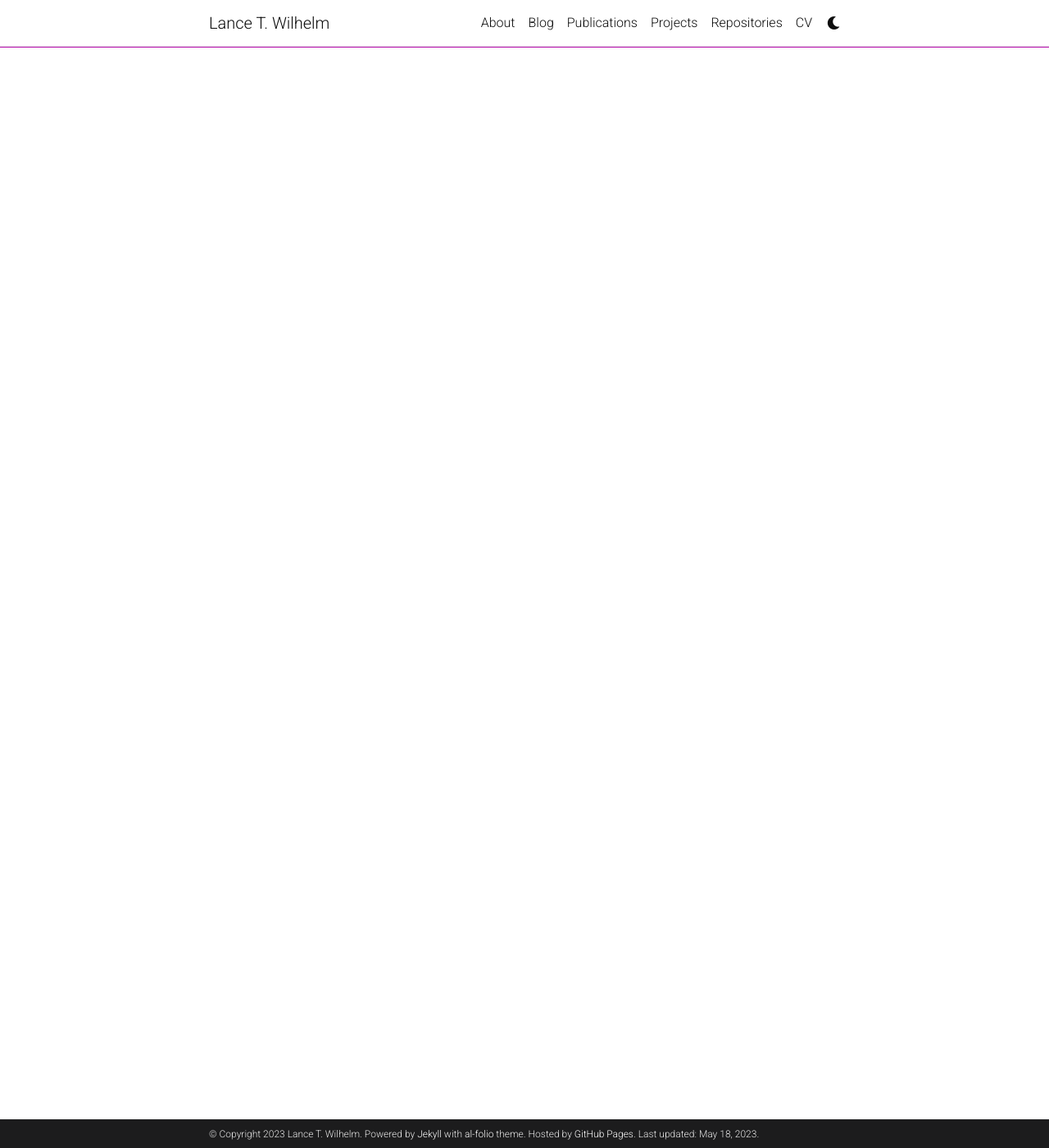
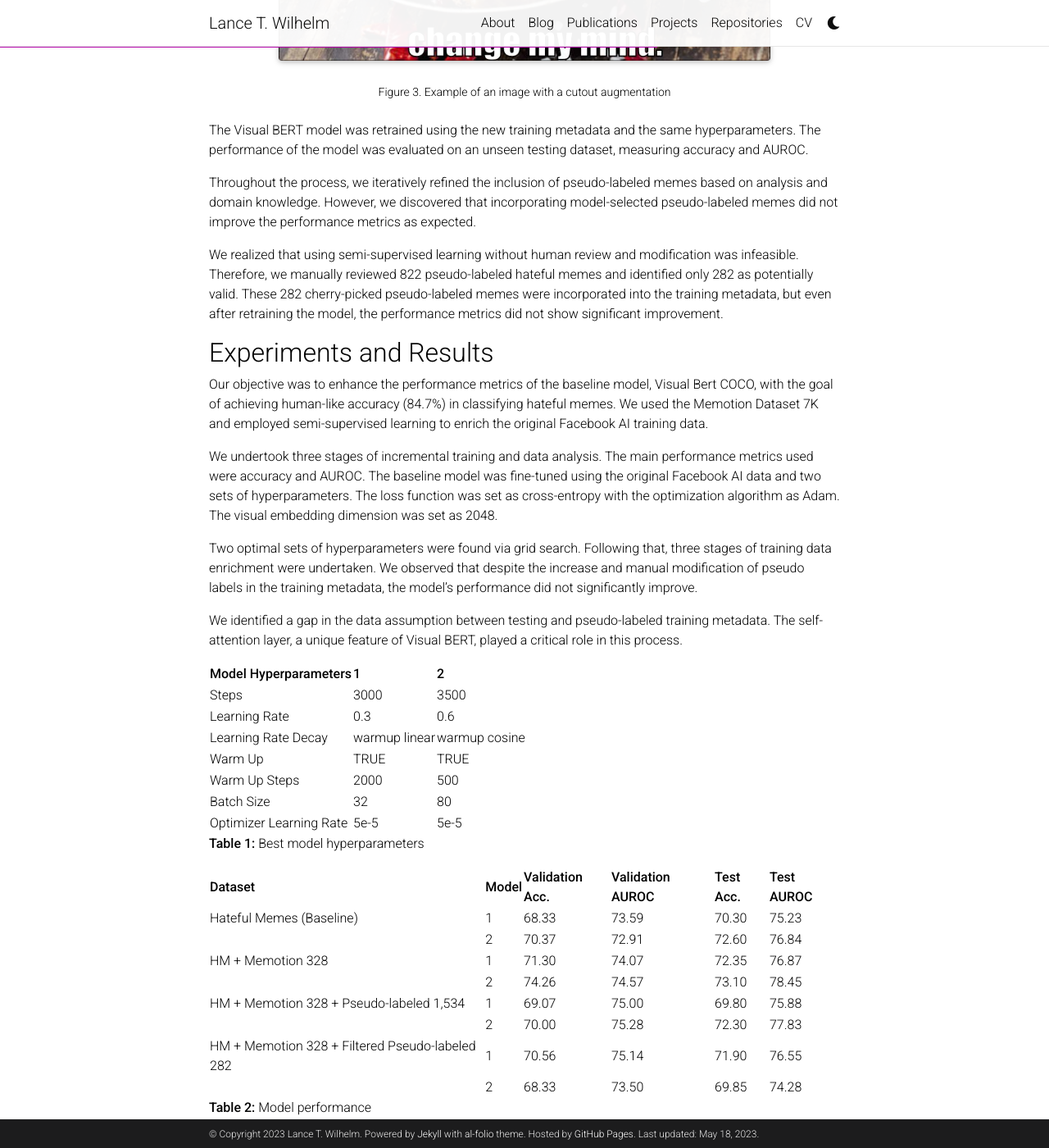
Before and after one commit to lancewilhelm/lancewilhelm.github.io, a Jekyll site: the page built from _projects/Hateful Memes.md, in a window 1280 px wide and 1400 px high, scrolled down 2398 px. Shown: the whole window at 82% size. Built offline with Jekyll 4.4.1, drawn with Linux system fonts in a browser that asks for light colours; full-size pictures stand in for the smaller copies a plugin makes; comment, search, counter and statistics services are not loaded; a style sheet for code colours, icons or effects is not loaded; some of the changed text lies outside the part shown.

Commit message:
hateful memes project

```diff
--- a/_projects/Hateful Memes.md
+++ b/_projects/Hateful Memes.md
@@ -55,10 +55,73 @@ The initial training metadata consisted of 8,928 reliably labeled memes, includi
 
 For semi-supervised learning, we created new metadata for the remaining unlabeled memes from the Memotion 7K dataset. Pseudo labels were assigned to these memes, and a threshold was set to filter positive and negative pseudo labels. This resulted in 1,534 pseudo-labeled memes.
 
-To enhance the training data, we applied image transformations, such as cutout, to the 1,534 pseudo-labeled memes, generating strongly augmented memes. These augmented memes were then concatenated with the original training metadata, resulting in a new training dataset of 10,462 memes.
+To enhance the training data, we applied image transformations, such as cutout (Figure 3), to the 1,534 pseudo-labeled memes, generating strongly augmented memes. These augmented memes were then concatenated with the original training metadata, resulting in a new training dataset of 10,462 memes.
+
+<div class="row">
+    <div class="col-sm mt-3 mt-md-0">
+        <center>
+        {% include figure.html path="assets/img/hateful memes/fig_4.jpg" title="Figure 3" class="img-fluid rounded z-depth-1" width=600 zoomable=true %}
+        </center>
+    </div>
+</div>
+<div class="caption">
+    Figure 3. Example of an image with a cutout augmentation
+</div>
 
 The Visual BERT model was retrained using the new training metadata and the same hyperparameters. The performance of the model was evaluated on an unseen testing dataset, measuring accuracy and AUROC.
 
 Throughout the process, we iteratively refined the inclusion of pseudo-labeled memes based on analysis and domain knowledge. However, we discovered that incorporating model-selected pseudo-labeled memes did not improve the performance metrics as expected.
 
 We realized that using semi-supervised learning without human review and modification was infeasible. Therefore, we manually reviewed 822 pseudo-labeled hateful memes and identified only 282 as potentially valid. These 282 cherry-picked pseudo-labeled memes were incorporated into the training metadata, but even after retraining the model, the performance metrics did not show significant improvement.
+
+## Experiments and Results
+
+Our objective was to enhance the performance metrics of the baseline model, Visual Bert COCO, with the goal of achieving human-like accuracy (84.7%) in classifying hateful memes. We used the Memotion Dataset 7K and employed semi-supervised learning to enrich the original Facebook AI training data.
+
+We undertook three stages of incremental training and data analysis. The main performance metrics used were accuracy and AUROC. The baseline model was fine-tuned using the original Facebook AI data and two sets of hyperparameters. The loss function was set as cross-entropy with the optimization algorithm as Adam. The visual embedding dimension was set as 2048.
+
+Two optimal sets of hyperparameters were found via grid search. Following that, three stages of training data enrichment were undertaken. We observed that despite the increase and manual modification of pseudo labels in the training metadata, the model's performance did not significantly improve.
+
+We identified a gap in the data assumption between testing and pseudo-labeled training metadata. The self-attention layer, a unique feature of Visual BERT, played a critical role in this process.
+
+| **Model Hyperparameters** | **1** | **2** |
+| --- | --- | --- |
+| Steps | 3000 | 3500 |
+| Learning Rate | 0.3 | 0.6 |
+| Learning Rate Decay | warmup linear | warmup cosine |
+| Warm Up | TRUE | TRUE |
+| Warm Up Steps | 2000 | 500 |
+| Batch Size | 32 | 80 |
+| Optimizer Learning Rate | 5e-5 | 5e-5 |
+
+**Table 1:** Best model hyperparameters
+
+| **Dataset** | **Model** | **Validation Acc.** | **Validation AUROC** | **Test Acc.** | **Test AUROC** |
+| --- | --- | --- | --- | --- | --- |
+| Hateful Memes (Baseline) | 1 | 68.33 | 73.59 | 70.30 | 75.23 |
+| | 2 | 70.37 | 72.91 | 72.60 | 76.84 |
+| HM + Memotion 328 | 1 | 71.30 | 74.07 | 72.35 | 76.87 |
+| | 2 | 74.26 | 74.57 | 73.10 | 78.45 |
+| HM + Memotion 328 + Pseudo-labeled 1,534 | 1 | 69.07 | 75.00 | 69.80 | 75.88 |
+| | 2 | 70.00 | 75.28 | 72.30 | 77.83 |
+| HM + Memotion 328 + Filtered Pseudo-labeled 282 | 1 | 70.56 | 75.14 | 71.90 | 76.55 |
+| | 2 | 68.33 | 73.50 | 69.85 | 74.28 |
+
+**Table 2:** Model performance
+
+<div class="row">
+    <div class="col-sm mt-3 mt-md-0">
+        <center>
+        {% include figure.html path="assets/img/hateful memes/fig_6.jpg" title="Figure 34" class="img-fluid rounded z-depth-1" width=600 zoomable=true %}
+        </center>
+    </div>
+</div>
+<div class="caption">
+    Figure 4. Training and validation losses
+</div>
+
+## Future Work
+In the future, potential avenues of research could include introducing new classification layers, pretraining on additional datasets like COCO for improved transfer learning, using better text encoders to replace the BERT text encoder, and using external sources for additional image content information. Altering model architecture may enhance performance but requires detailed knowledge of current models.
+
+## Conclusion
+Our exploration sought to improve performance in the Hateful Memes Challenge by using a semi-supervised learning technique to introduce more data into the training set. Despite various approaches, we found that semi-supervised learning for hateful meme detection is challenging without human interaction and filtering. We also found that adding different structured data to the training dataset did not substantially impact model performance. It is our hope that these insights will inform future work to help reduce hate speech prevalence online.
```
